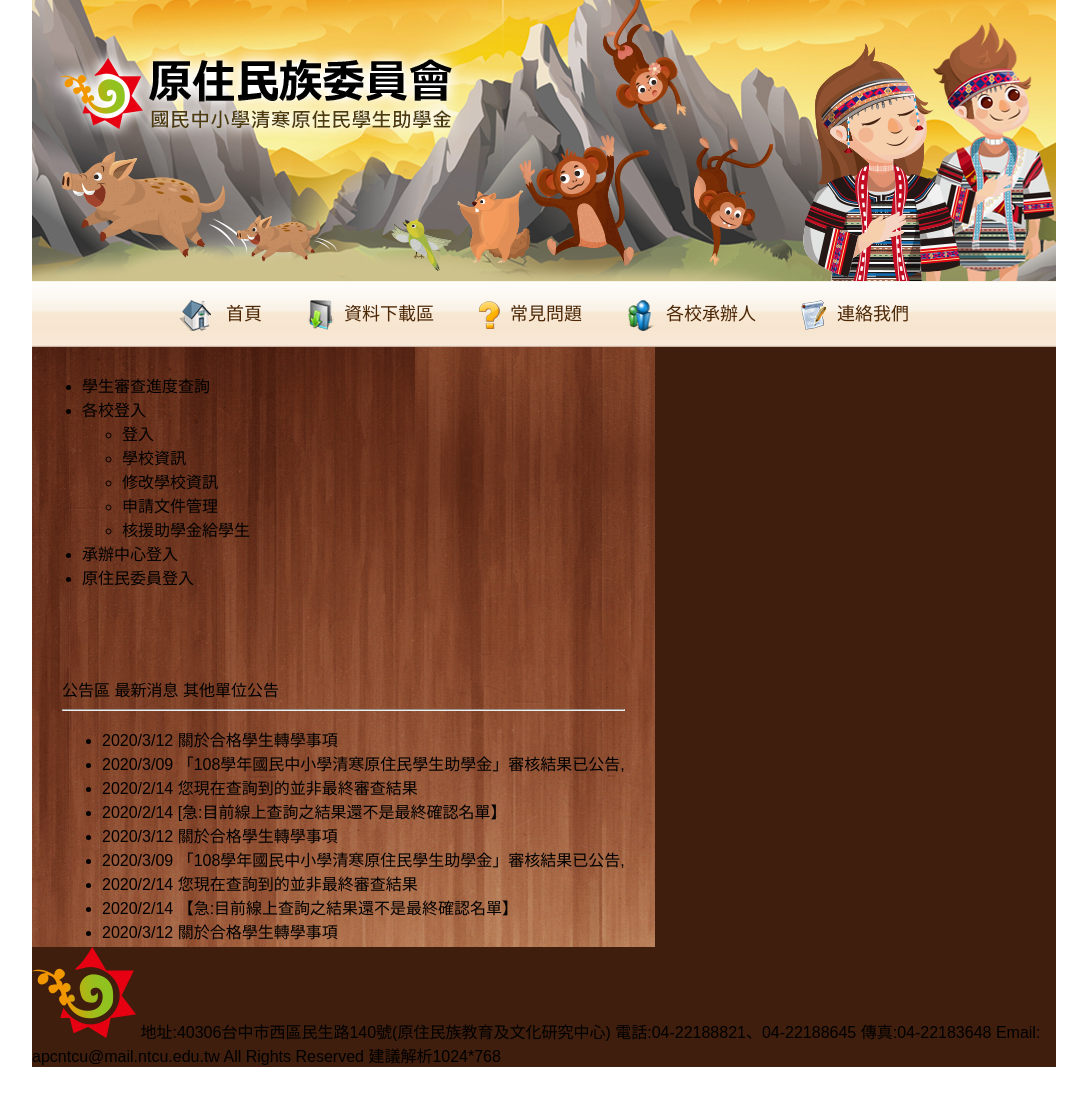
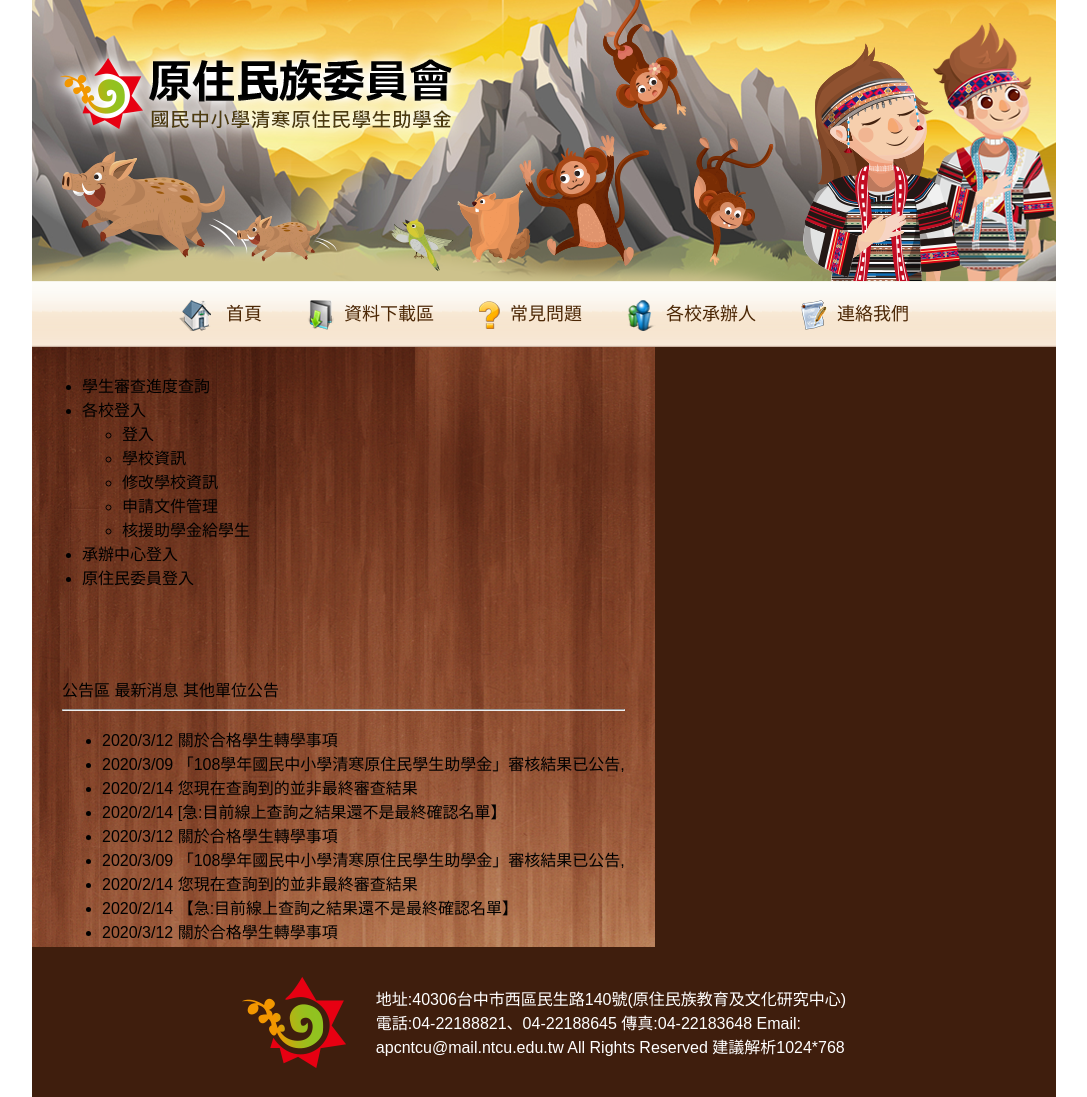
Before and after one commit to ZeviLiao/tabler-demo-site-frontend, a plain HTML site: page index.html in a window 1280 px wide. Shown: the whole page, without its empty margins (96-1183 px from the left). Before the commit the page ends 1067 px from the top, so only its background shows below. Drawn offline with Linux system fonts and the light colour scheme; a script that the page names is missing.

Commit message:
style update

```diff
--- a/css/style.scss
+++ b/css/style.scss
@@ -64,4 +64,15 @@ nav {
   height: 300px; /* Should be removed. Only for demonstration */
 }
 
-// menu
+footer {
+  display: flex;
+  color: white;
+  justify-content: center;
+  align-items: center;
+  height: 150px;
+
+  .info {
+    display: inline-block;
+    margin-left: 30px;
+  }
+}
--- a/index.html
+++ b/index.html
@@ -98,16 +98,23 @@
               </section>
             </main>
           </div>
-
         </div>
-
       </div>
 
       <footer>
         <img src="images/footer-logo.png" alt="" />
-        地址:40306台中市西區民生路140號(原住民族教育及文化研究中心)
-        電話:04-22188821、04-22188645 傳真:04-22183648 Email:
-        apcntcu@mail.ntcu.edu.tw All Rights Reserved 建議解析1024*768
+        <div class="info">
+          <div>
+            地址:40306台中市西區民生路140號(原住民族教育及文化研究中心)
+          </div>
+          <div>
+            電話:04-22188821、04-22188645 傳真:04-22183648 Email:
+          </div>
+          <div>
+            apcntcu@mail.ntcu.edu.tw All Rights Reserved 建議解析1024*768
+          </div>
+        </div>
+
       </footer>
     </div>
     <script src="js/script.js"></script>
```
Also changed, not shown: css/style.css, 1 other file.
